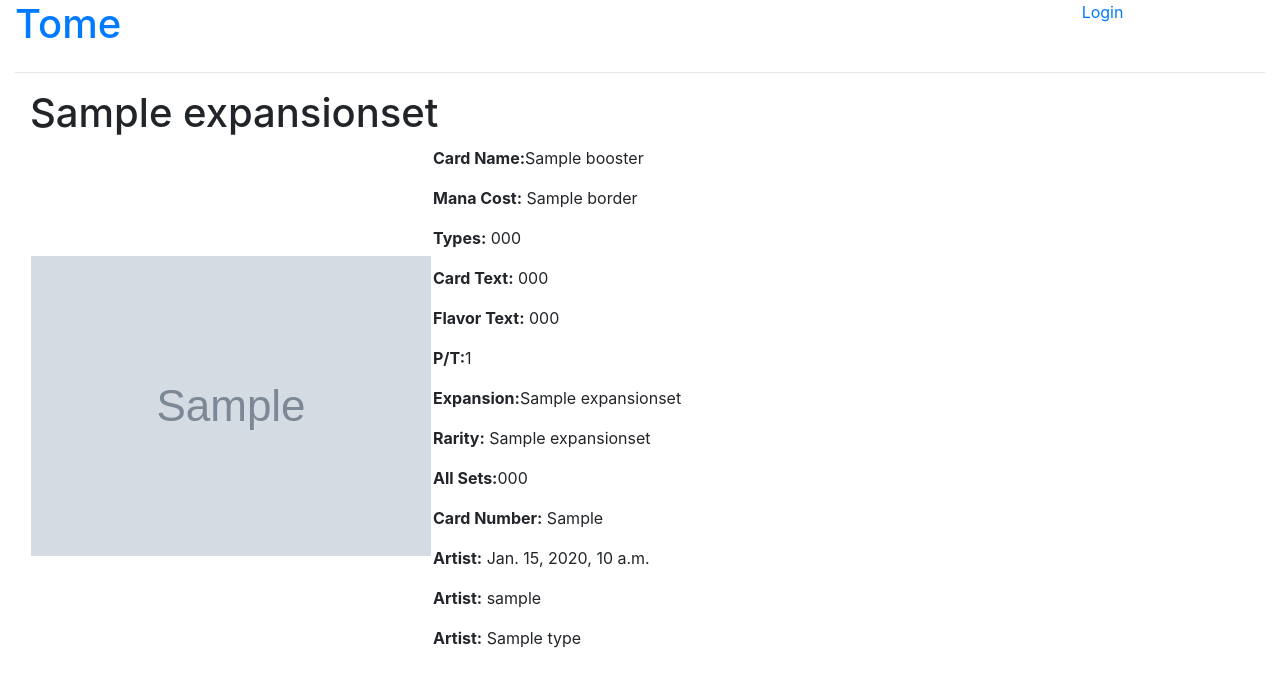
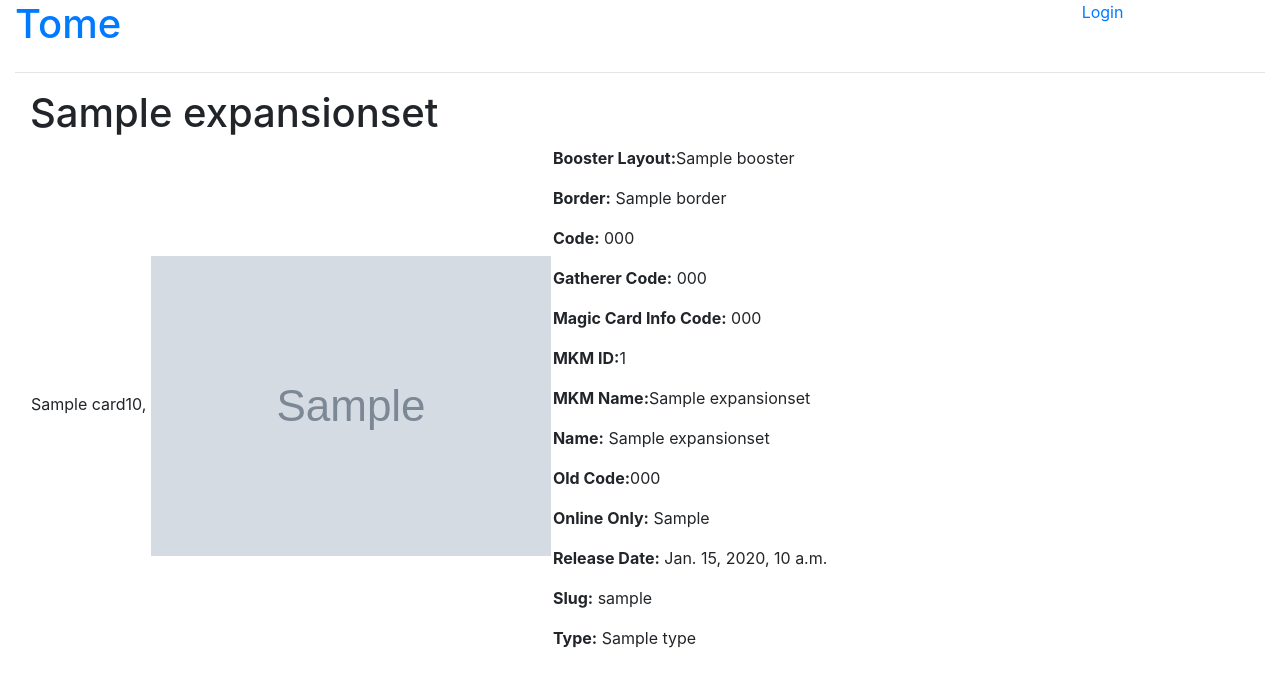
Before and after one commit to collincates/mtgtracker, a Django app: template templates/db/expansionset_detail.html in a window 1280 px wide. Shown: the top 687 px of the page. Run offline with Django 3.2, Linux system fonts and the light colour scheme; the template is opened without the code that fills it: most values are stand-ins (such as "Sample title", 1, 10 or a date in 2020); grey boxes marked "Sample" are stand-in pictures; data that the repository does not hold is empty; some libraries are stand-ins or nearby versions.

Commit message:
set detail page

```diff
--- a/db/views.py
+++ b/db/views.py
@@ -74,3 +74,8 @@ class ExpansionSetDetailView(generic.DetailView):
             slug=self.kwargs['set_slug'],
             # set_name=self.kwargs['set_slug'],
             )
+
+    def get_context_data(self, **kwargs):
+        context = super().get_context_data(**kwargs)
+        context['set_cards'] = Card.objects.filter(set=self.object.code)
+        return context
--- a/templates/db/expansionset_detail.html
+++ b/templates/db/expansionset_detail.html
@@ -7,23 +7,26 @@
     <tbody>
     <tr>
       <td>
+        {% for card in set_cards %}
+        {{ card }}{{ card.mana_cost }},
+        {% endfor %}
         {% if expansionset.image_url %}<img src="{{ expansionset.image_url }}" alt="Image of card {{ expansionset.name }}">{% endif %}
       </td>
       <td>
-        {% if expansionset.booster %}<p><strong>Card Name:</strong>{{ expansionset.booster }}</p>{% endif %}
-        {% if expansionset.border %}<p><strong>Mana Cost:</strong> {{ expansionset.border }}</p>{% endif %}
-        {% if expansionset.block %}<p><strong>Converted Mana Cost:</strong>  {{ expansionset.block }}</p>{% endif %}
-        {% if expansionset.code %}<p><strong>Types:</strong> {{ expansionset.code }}</p>{% endif %}
-        {% if expansionset.gatherer_code %}<p><strong>Card Text:</strong> {{ expansionset.gatherer_code }}</p>{% endif %}
-        {% if expansionset.magic_cards_info_code %}<p><strong>Flavor Text:</strong> {{ expansionset.magic_cards_info_code }}</p>{% endif %}
-        {% if expansionset.mkm_id %}<p><strong>P/T:</strong>{{ expansionset.mkm_id }}</p>{% endif %}
-        {% if expansionset.mkm_name %}<p><strong>Expansion:</strong>{{ expansionset.mkm_name }}</p>{% endif %}
-        {% if expansionset.name %}<p><strong>Rarity:</strong> {{ expansionset.name }}</p>{% endif %}
-        {% if expansionset.old_code %}<p><strong>All Sets:</strong>{{ expansionset.old_code }} </p>{% endif %}
-        {% if expansionset.online_only %}<p><strong>Card Number:</strong> {{ expansionset.online_only }}</p>{% endif %}
-        {% if expansionset.release_date %}<p><strong>Artist:</strong> {{ expansionset.release_date }}</p>{% endif %}
-        {% if expansionset.slug %}<p><strong>Artist:</strong> {{ expansionset.slug }}</p>{% endif %}
-        {% if expansionset.type %}<p><strong>Artist:</strong> {{ expansionset.type }}</p>{% endif %}
+        {% if expansionset.booster %}<p><strong>Booster Layout:</strong>{{ expansionset.booster }}</p>{% endif %}
+        {% if expansionset.border %}<p><strong>Border:</strong> {{ expansionset.border }}</p>{% endif %}
+        {% if expansionset.block %}<p><strong>Block:</strong>  {{ expansionset.block }}</p>{% endif %}
+        {% if expansionset.code %}<p><strong>Code:</strong> {{ expansionset.code }}</p>{% endif %}
+        {% if expansionset.gatherer_code %}<p><strong>Gatherer Code:</strong> {{ expansionset.gatherer_code }}</p>{% endif %}
+        {% if expansionset.magic_cards_info_code %}<p><strong>Magic Card Info Code:</strong> {{ expansionset.magic_cards_info_code }}</p>{% endif %}
+        {% if expansionset.mkm_id %}<p><strong>MKM ID:</strong>{{ expansionset.mkm_id }}</p>{% endif %}
+        {% if expansionset.mkm_name %}<p><strong>MKM Name:</strong>{{ expansionset.mkm_name }}</p>{% endif %}
+        {% if expansionset.name %}<p><strong>Name:</strong> {{ expansionset.name }}</p>{% endif %}
+        {% if expansionset.old_code %}<p><strong>Old Code:</strong>{{ expansionset.old_code }} </p>{% endif %}
+        {% if expansionset.online_only %}<p><strong>Online Only:</strong> {{ expansionset.online_only }}</p>{% endif %}
+        {% if expansionset.release_date %}<p><strong>Release Date:</strong> {{ expansionset.release_date }}</p>{% endif %}
+        {% if expansionset.slug %}<p><strong>Slug:</strong> {{ expansionset.slug }}</p>{% endif %}
+        {% if expansionset.type %}<p><strong>Type:</strong> {{ expansionset.type }}</p>{% endif %}
       </td>
     </tr>
     </tbody>
```
Also changed, not shown: core/tests/test_management.py (+2 -1 lines), db/tests/test_admin.py (+20 -15 lines), db/tests/test_urls.py (+0 -4 lines), db/tests/test_views.py (+90 -15 lines), 1 other file.
